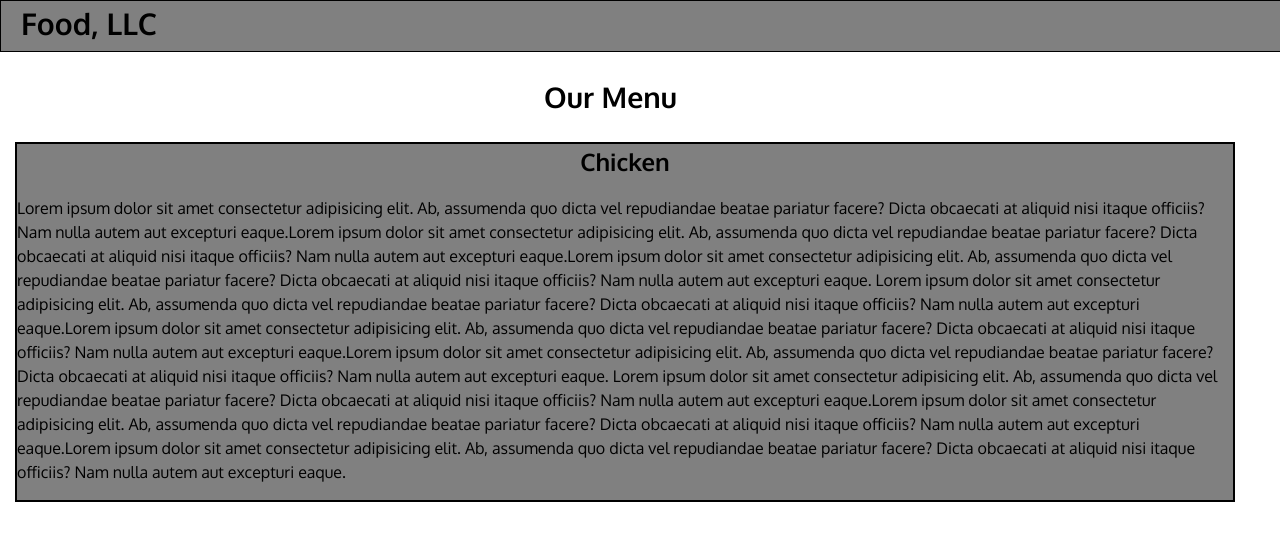
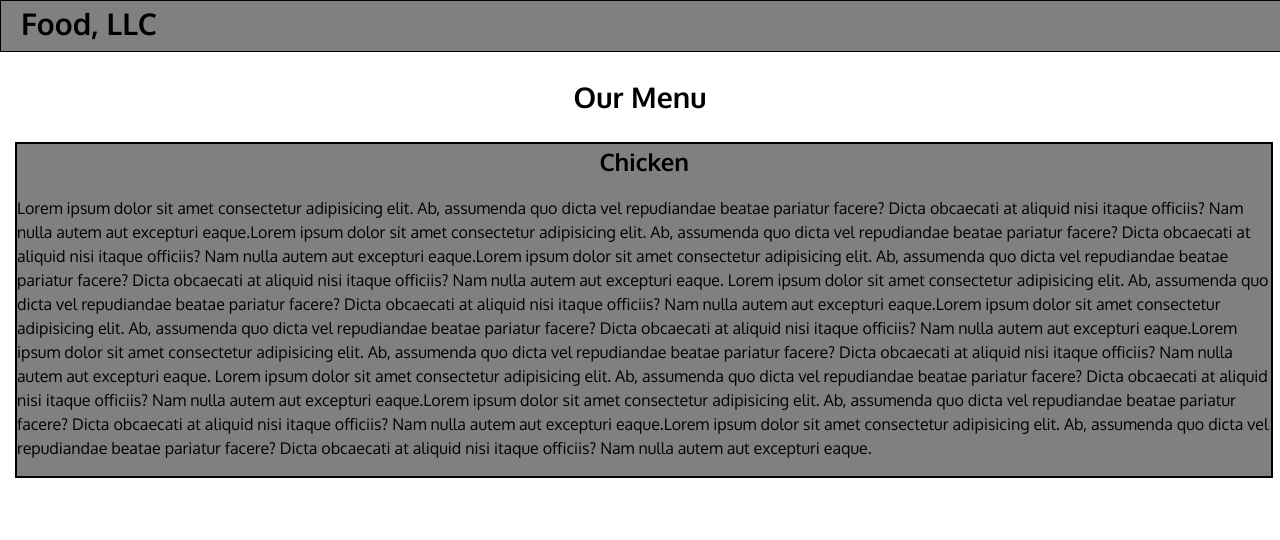
Before and after one commit to Brycies/CourseraModule3-Solution, a plain HTML site: page Module3-css/index2.html in a window 1280 px wide. Drawn offline with Linux system fonts and the light colour scheme.

Commit message:
commit assignment

```diff
--- a/Module3-css/index2.html
+++ b/Module3-css/index2.html
@@ -29,9 +29,9 @@
             aria-expanded="alse"
           >
             <span class="sr-only"></span>
-            <span class="icon-only"></span>
-            <span class="icon-only"></span>
-            <span class="icon-only"></span>
+            <span class="icon-bar"></span>
+            <span class="icon-bar"></span>
+            <span class="icon-bar"></span>
           </button>
           <div id="navbar-menu">
             <h2>Our Menu</h2>
--- a/style2.css
+++ b/style2.css
@@ -40,7 +40,7 @@ section span {
   margin: 15px;
   border: 2px solid black;
   background-color: grey;
-  width: 99%;
+  width: 98%;
 }
 
 @media (min-width: 576px) {
@@ -80,15 +80,10 @@ section span {
     width: auto;
     display: block;
   }
-  #chicken-info {
-    margin: 15px;
-    border: 2px solid black;
-    background-color: grey;
-    width: 95%;
-  }
+
   .navbar-toggle {
     float: right;
-    position: relative;
+    position: absolute;
     margin-top: 8px;
     background-color: transparent;
     border: 1px solid transparent;
@@ -101,11 +96,8 @@ section span {
   .navbar-toggle:focus {
     outline: 0;
   }
-  .navbar-toggle .icon-only + .icon-only {
-    margin-top: 4px;
-  }
 
-  .navbar-toggle .icon-only {
+  .navbar-toggle .icon-bar {
     display: block;
     width: 22px;
     height: 2px;
@@ -148,12 +140,6 @@ section span {
     width: auto;
     display: block;
   }
-  #chicken-info {
-    margin: 15px;
-    border: 2px solid black;
-    background-color: grey;
-    width: 95%;
-  }
 }
 @media (min-width: 992px) {
   .container-md,
@@ -191,10 +177,4 @@ section span {
     width: auto;
     display: block;
   }
-  #chicken-info {
-    margin: 15px;
-    border: 2px solid black;
-    background-color: grey;
-    width: 95%;
-  }
 }
```
